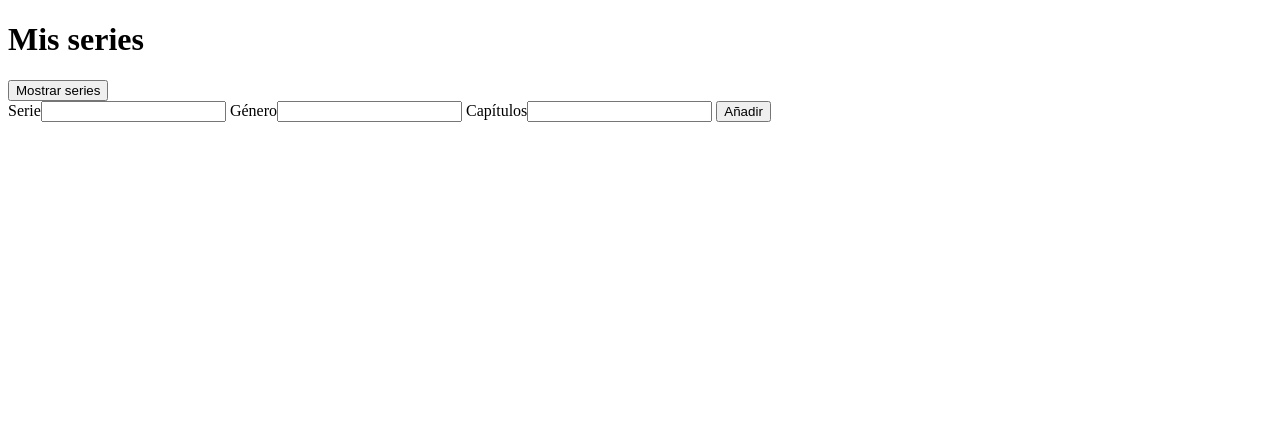
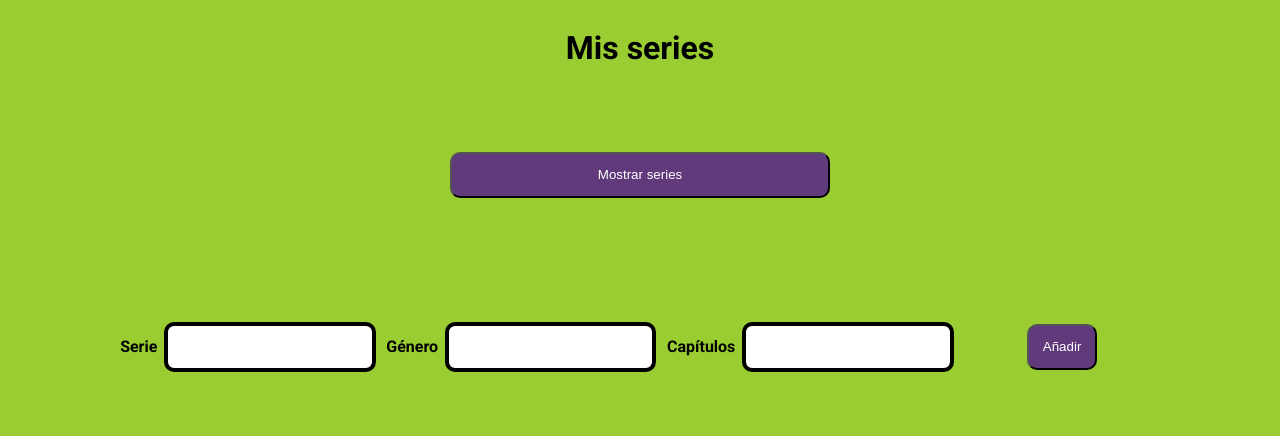
Before and after one commit to DesireeCSilva/Taller_CRUD, a website: page index.html in a window 1280 px wide. Drawn offline with Linux system fonts and the light colour scheme.

Commit message:
changes on CSS done

```diff
--- a/index.html
+++ b/index.html
@@ -3,18 +3,24 @@
 <head>
     <meta charset="UTF-8">
     <meta name="viewport" content="width=device-width, initial-scale=1.0">
+    <link rel="preconnect" href="https://fonts.googleapis.com">
+    <link rel="preconnect" href="https://fonts.gstatic.com" crossorigin>
+    <link href="https://fonts.googleapis.com/css2?family=Merriweather:ital,wght@0,300;0,400;0,700;0,900;1,300;1,400;1,700;1,900&family=Montserrat:ital,wght@0,100..900;1,100..900&family=Roboto:ital,wght@0,100;0,300;0,400;0,500;0,700;0,900;1,100;1,300;1,400;1,500;1,700;1,900&display=swap" rel="stylesheet">
     <link rel="stylesheet" href="./src/styles.css">
     <title>Mis Series</title>
 </head>
     <body>
+        <main>
         <h1>Mis series</h1>
-        <button onclick="printSeries()">Mostrar series</button>
+
+        <button class="show-button"onclick="printSeries()">Mostrar series</button>
         <form id="series-form">
             <label for="new-serie">Serie</label><input type="text" id="new-serie">
             <label for="new-genre">Género</label><input type="text" id="new-genre">
             <label for="new-chapter">Capítulos</label><input type="text" id="new-chapter">
             <button type="submit" onclick="createSerie()">Añadir</button>
         </form>
+        </main>
 
         <section id="series-list">
 
--- a/server/db.json
+++ b/server/db.json
@@ -17,6 +17,12 @@
       "name": "Peaky Blinders",
       "genre": "Drama",
       "chapters": "58"
+    },
+    {
+      "id": "4d44",
+      "name": "Peaky Blinders",
+      "genre": "Drama",
+      "chapters": "190"
     }
   ]
 }
--- a/src/styles.css
+++ b/src/styles.css
@@ -0,0 +1,38 @@
+body {
+    background-color: yellowgreen;
+    font-family: "Roboto", sans-serif;
+    font-weight: 700;
+    font-style: normal;
+    text-align: center;
+}
+
+  main {
+    display: flex;
+    flex-direction: column;
+    align-content: center;
+}
+
+.show-button {
+    background-color: #613A7C;
+    color: white;
+    padding: 1em;
+    border-radius: 10px;
+    margin: 5%;
+    width: 30%;
+    align-self: center;
+}
+
+button {
+    background-color: #613A7C;
+    color: white;
+    padding: 1em;
+    border-radius: 10px;
+    margin: 5%;
+}
+
+  input {
+    padding: 1em;
+    margin: 0.5em;
+    border-radius: 10px;
+    border: 4px solid black;
+}
```
